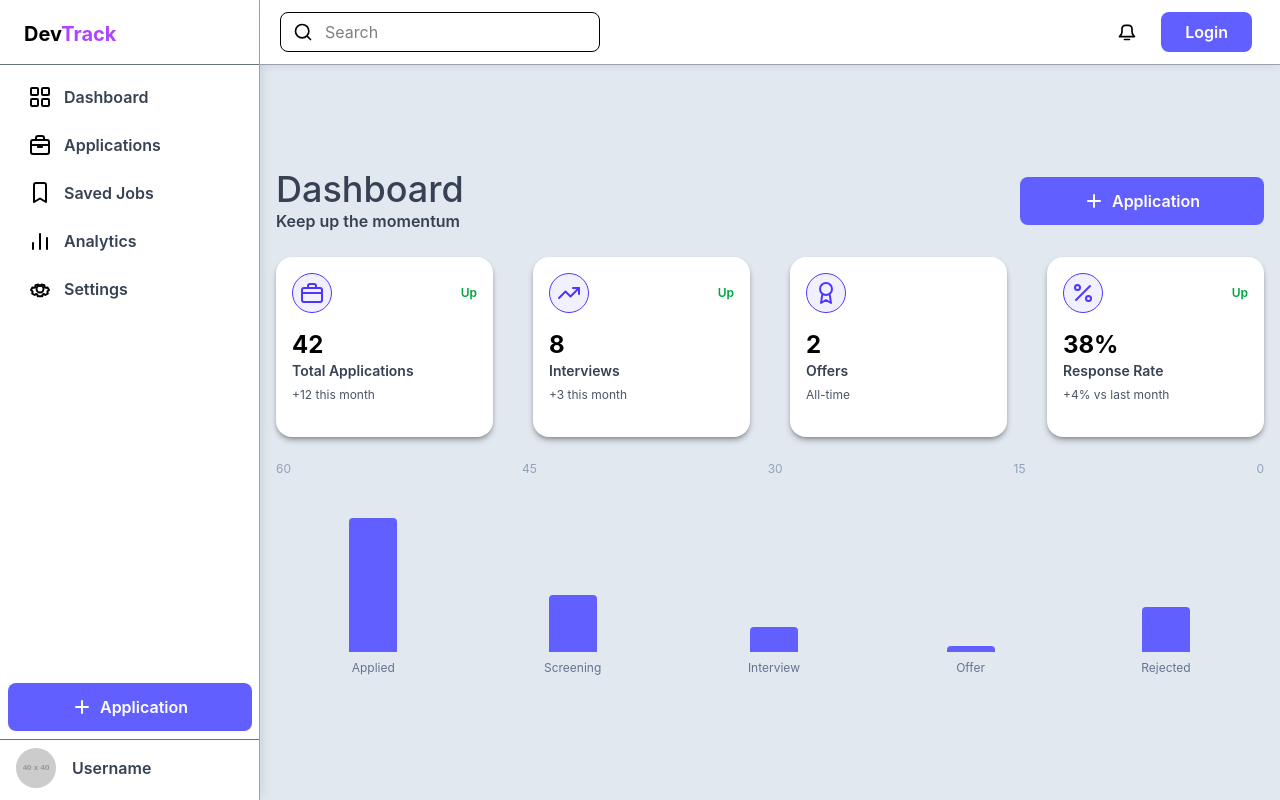
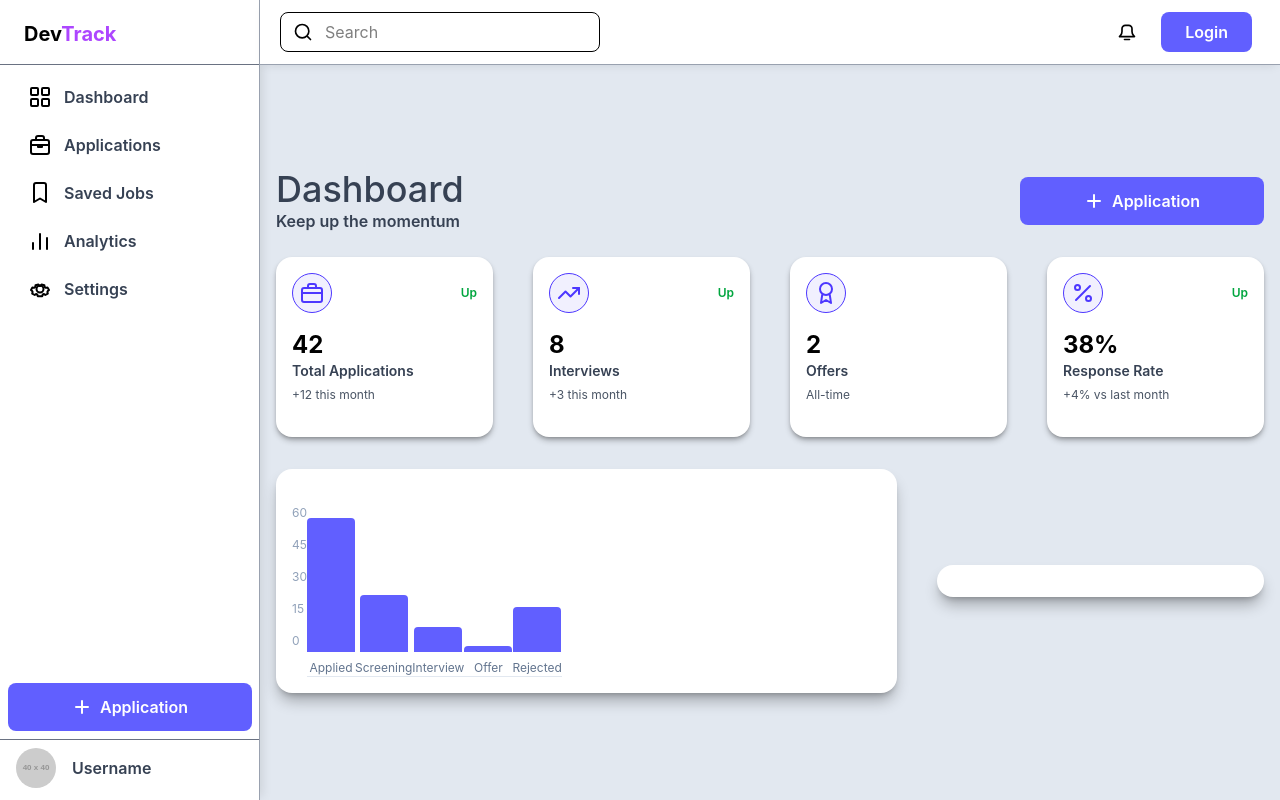
Before and after one commit to RitikGarg89/DevTrack, a React (Vite) app: page / in a window 1280 px wide. Built offline with nearby package versions, Linux system fonts and the light colour scheme.

Commit message:
feat: add Dashboard page and ApplicationChart component with recharts dependency

```diff
--- a/package.json
+++ b/package.json
@@ -16,6 +16,7 @@
     "react-dom": "^19.2.8",
     "react-redux": "^9.3.0",
     "react-router-dom": "^7.18.4",
+    "recharts": "^3.10.1",
     "tailwindcss": "^4.3.3"
   },
   "devDependencies": {
--- a/src/Components/ApplicationChart.jsx
+++ b/src/Components/ApplicationChart.jsx
@@ -11,10 +11,11 @@ function ApplicationChart() {
 
     const maxValue = 60;
 
-    return (<div className="mt-6">
+    return (
+        <div className="bg-transparent flex w-full items-center ">
 
             {/* Y-axis */}
-        <div className="mb-2 flex justify-between text-xs text-slate-400">
+            <div className="mb-2 gap-4 flex flex-col justify-between text-xs text-slate-400">
                 <span>60</span>
                 <span>45</span>
                 <span>30</span>
--- a/src/Pages/DashBoard.jsx
+++ b/src/Pages/DashBoard.jsx
@@ -78,7 +78,12 @@ function DashBoard() {
                     )
                 })}
             </div>
-            <ApplicationChart />
+            <div className='flex my-8 justify-center items-center gap-10'>
+                <div className='p-4 bg-white w-full rounded-2xl shadow-lg flex-2 shadow-black/30'>
+                    <ApplicationChart />
+                </div>
+                <div className='p-4 bg-white w-full rounded-2xl shadow-lg flex-1 shadow-black/30'></div>
+            </div>
         </>
     )
 }
```
Also changed, not shown: 1 other file (tests, documents, lock files or other folders). Lines whose indentation alone changed are shown as unchanged.
